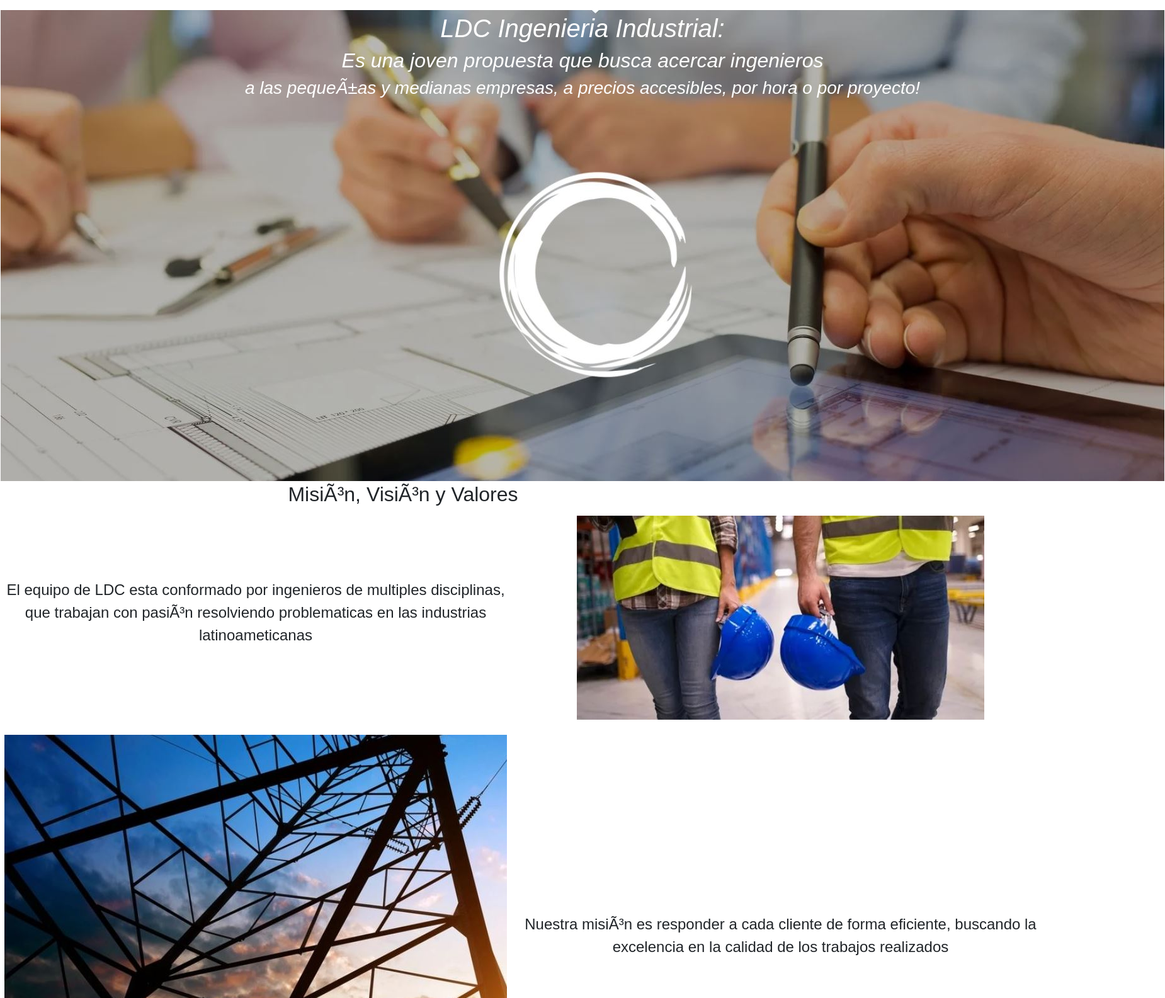
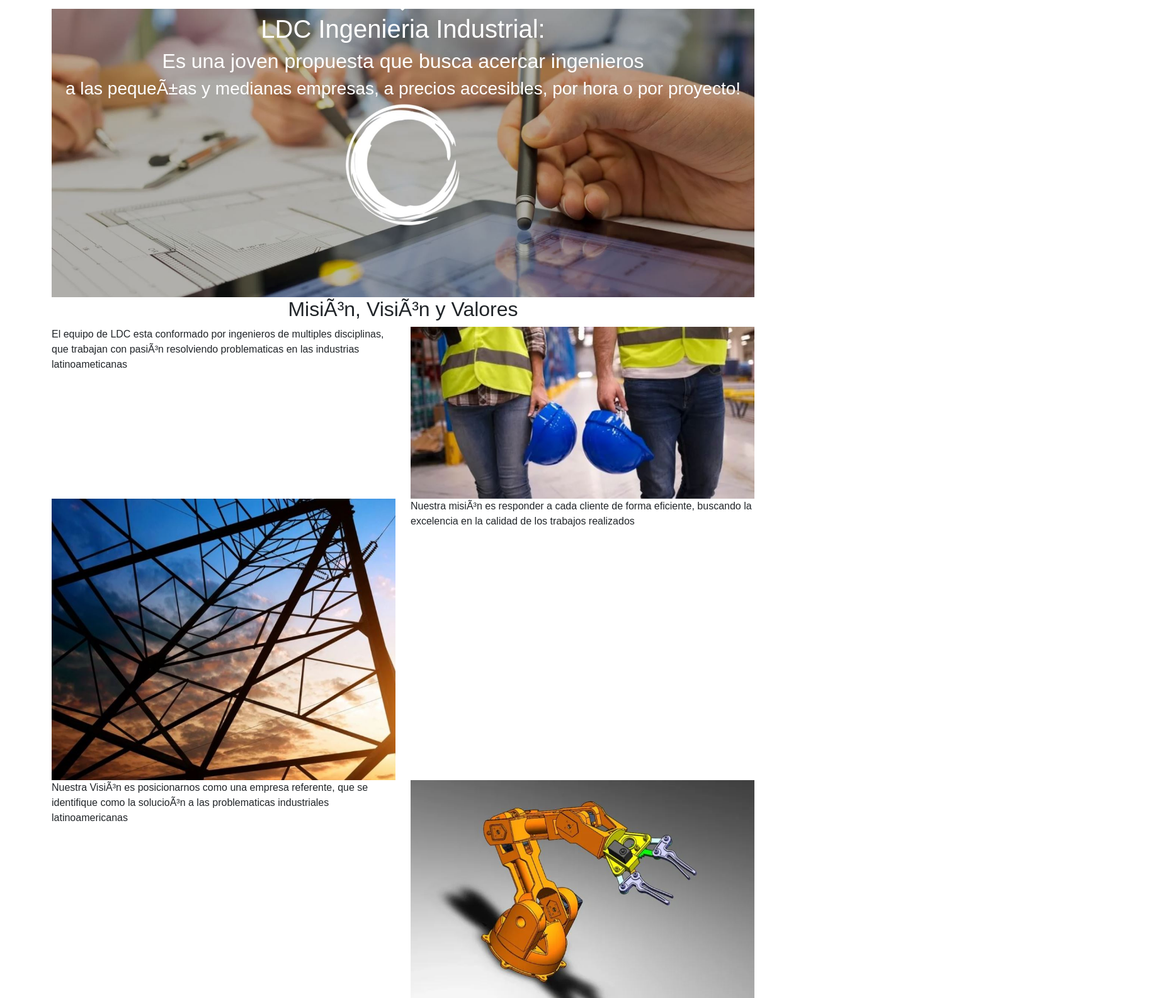
Before and after one commit to lucascostagomez/lucas-costa-estudio-ingenieria-entrega-final, a website: page index.html in a window 1280 px wide. Shown: the part 100-1685 px from the top of the page at 63% size, 1850 px wide, since content can reach past the window. Drawn offline with nearby package versions, Linux system fonts and the light colour scheme; files whose address does not match are found by name; a web font is replaced by a local one.

Commit message:
Mejoras de estructura

```diff
--- a/index.html
+++ b/index.html
@@ -1,5 +1,5 @@
 <!DOCTYPE html>
-<html lang="en">
+<html lang="es">
 
     <head>
         <meta charset="UTF-3">
@@ -37,7 +37,7 @@
     <!-- === Acá comienza el contenido === -->
     <body>
 
-        <nav>
+        <nav class="container">
 
             <div class="flex-container-nav">
 
@@ -69,61 +69,68 @@
             </div>
         </nav>
 
-        <header class="grid-container-home-about">
+        <header class="container" >
 
-            <div class="formato-texto1">
+            <div class="row position-relative">
                 <!-- Este espacio está dedicado al texto principal : -->
-                <h1> LDC Ingenieria Industrial:</h1>
-                <h2>Es una joven propuesta que busca acercar ingenieros</h2>
-                <h3>a las pequeñas y medianas empresas, a precios accesibles, por hora o por proyecto!</h3>
+                <img src="../clase-10-entrega-final/public/img/fondo-header2.jpg" alt="header">
+
+                <div class="position-absolute text-center mt-2 text-white">
+                    <h1> LDC Ingenieria Industrial:</h1>
+                    <h2>Es una joven propuesta que busca acercar ingenieros</h2>
+                    <h3>a las pequeñas y medianas empresas, a precios accesibles, por hora o por proyecto!</h3>
+                </div>
+
             </div>
 
         </header>
 
-        <main>
+        <main class="container">
 
             <!-- PAra mision, vision t valores utilizo css de bootstrap -->
 
             <h2 class="text-center">Misión, Visión y Valores</h2>
 
             <!-- seccion 1 -->
-            <section class="grid-main-seccion1">
+            <section class="row">
 
 
 
-                <div class="txt1-main">
+                <div class="col-12 col-md-6">
                     <!-- Este espacio esta dedicado al texto secundario -->
                     <p>El equipo de LDC esta conformado por ingenieros de multiples disciplinas, que trabajan con pasión resolviendo problematicas en las industrias latinoameticanas</p>
                 </div>
 
-                <div class="img1-main">
-                    <img src="./public/img/img1.jpg" alt="img1">
+                <div class="col-12 col-md-6">
+                    <img class="w-100" src="./public/img/img1.jpg" alt="img1">
                 </div>
 
-                <div class="txt2-main">
+
+                <div class="col-12 col-md-6">
+                    <img class="w-100" src="./public/img/img2.jpg" alt="img2">
+                </div>
+
+                <div class="col-12 col-md-6">
                     <p>Nuestra misión es responder a cada cliente de forma eficiente, buscando la excelencia en la calidad de los trabajos realizados</p>
                 </div>
 
-                <div class="img2-main">
-                    <img src="./public/img/img2.jpg" alt="img2">
-                </div>
-
-                <div class="txt3-main">
+                <div class="col-12 col-md-6">
                     <p> Nuestra Visión es posicionarnos como una empresa referente, que se identifique como la solucioón a las problematicas industriales latinoamericanas</p>
                 </div>
 
-                <div class="img3-main">
-                    <img src="./public/img/img3.JPG" alt="img3">
+                <div class="col-12 col-md-6">
+                    <img class="w-100"src="./public/img/img3.JPG" alt="img3">
                 </div>
 
-                <div class="txt4-main">
+
+                <div class="col-12 col-md-6">
+                    <img class="w-75" src="./public/img/img4.jpg" alt="img4">
+                </div>
+
+                <div class="col-12 col-md-6">
                     <p>Creemos que el ámbito laboral es uno de los pilaes en la vida de las personas. Por eso fomentamos permanentemente el respero, el acompañamiento y el trabajo en equipo como nuestros pincipales valores
                     Trabajamos con responsabilidad, compromiso, honestidad y respeto.</p>
 
-                </div>
-
-                <div class="img4-main">
-                    <img src="./public/img/img4.jpg" alt="img4">
                 </div>
 
 
--- a/package.json
+++ b/package.json
@@ -1,5 +1,5 @@
 {
-  "name": "clase08-sass-sass",
+  "name": "entrega-final-sass-sass",
   "version": "1.0.0",
   "description": "",
   "main": "index.js",
--- a/scss/_home.scss
+++ b/scss/_home.scss
@@ -1,23 +1,22 @@
 /* Aplico propiedades grid para el header del home */
 
-.grid-container-home-about {
-    background-color: white;
-    padding: 1px 0;
+// .grid-container-home-about {
+//     background-color: white;
 
-    display: grid;
 
-}
+//     div {
+//         background-image: url(../public/img/fondo-header2.jpg);
+//         height: 750px;
+//         width: 1850px;
+//         background-color: white;
 
-.grid-container-home-about div{
+//         padding: 5px;
+//         border: solid 1px white;
 
-    background-image: url(../public/img/fondo-header2.jpg);
-    height: 750px;
-    width: 1850px;
-    background-color: white;
+//     }
 
-    padding: 5px;
-    border: solid 1px white;
-}
+
+// }
 
 .formato-texto1{
 
@@ -37,29 +36,29 @@
 
 /* Aplico propiedades grid para el main del home y ordeno los boxs alternando texto con imagenes */
 
-.grid-main-seccion1{
+// .grid-main-seccion1{
 
-    display: grid;
-    grid-template-areas:
-    'txt1-main img1-main'
-    'img2-main txt2-main'
-    'txt3-main img3-main'
-    'img4-main txt4-main'
-    ;
-    text-align: center;
-    grid-gap: 10px
-}
+//     display: grid;
+//     grid-template-areas:
+//     'txt1-main img1-main'
+//     'img2-main txt2-main'
+//     'txt3-main img3-main'
+//     'img4-main txt4-main'
+//     ;
+//     text-align: center;
+//     grid-gap: 10px
 
-.grid-main-seccion1 div{
+//     div {
 
+//     padding: 5px;
+//     margin: 2px;
+//     display: flex;
+//     align-items: center;
+//    justify-content: center;
 
-    padding: 5px;
-    margin: 2px;
-    display: flex;
-    align-items: center;
-   justify-content: center;
+//     }
 
-}
+// }
 
 .txt1-main{
     grid-area: txt1-main;
--- a/scss/_links.scss
+++ b/scss/_links.scss
@@ -1,8 +1,6 @@
 /* Aplico propiedades flex para los links externos*/
 
-    // Variables
 
-    $color-fondo-links: thistle;
 
 .flex-container-links-externos{
     background-color: $color-fondo-links;
--- a/scss/_people.scss
+++ b/scss/_people.scss
@@ -1,8 +1,6 @@
 /* Aplico propiedades grid para la page people */
 
-// Variables
 
-$color-back: white;
 
 .grid-container-people{
     background-color: $color-back;
--- /dev/null
+++ b/scss/_variables.scss
@@ -0,0 +1,6 @@
+    // Variables
+
+    $color-fondo-links: thistle;
+    $color-back: white;
+    $color-fondo: gray;
+    $color-titulos: rgb(41, 3, 110);
--- a/scss/estilos.scss
+++ b/scss/estilos.scss
@@ -1,3 +1,4 @@
+@import "variables";
 @import "nav";
 @import "home";
 @import "people";
@@ -7,10 +8,6 @@
 @import "footer";
 @import "links";
 
-// Variables
-
-$color-fondo: gray;
-$color-titulos: rgb(41, 3, 110);
 
 // Operaciones
 
```
Also changed, not shown: pages/contacto.html (+17 -1 lines), pages/descargas.html (+1 -1 lines), pages/galeria.html (+2 -18 lines), pages/people.html (+1 -1 lines), css/main2.css, 1 other file.
